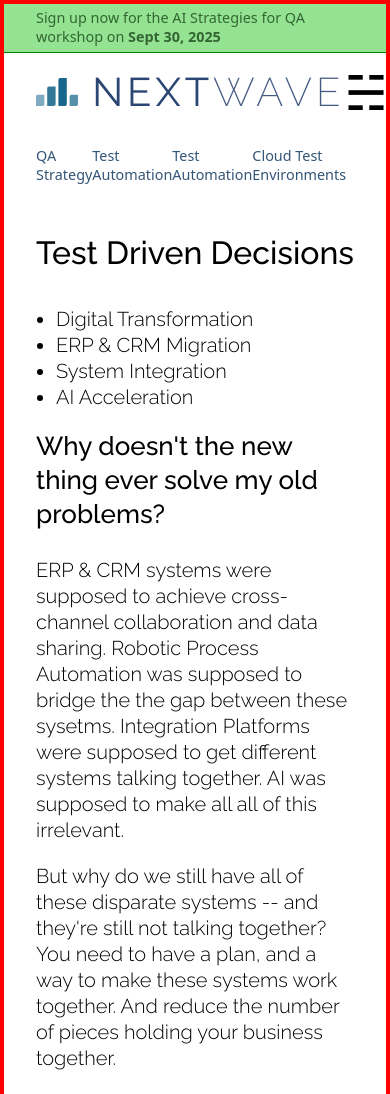
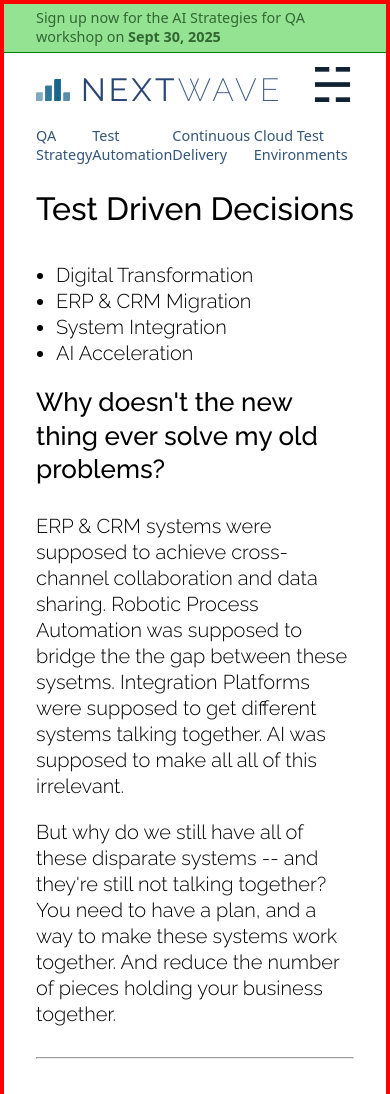
Before and after one commit to fijiaaron/nextwave, a plain HTML site: page public/index.html in a window 390 px wide. Shown: the top 1094 px of the page. Drawn offline with Linux system fonts and the light colour scheme.

Commit message:
work on mobile layout and menu alignment

```diff
--- a/public/css/header.css
+++ b/public/css/header.css
@@ -3,7 +3,7 @@
 header {
 	margin: 0;
 	padding: 0;
-	margin-bottom: 2rem;
+	margin-bottom: 2cqmin;
 }
 
 header > * {
@@ -53,9 +53,6 @@ header #top-notice a:hover {
 
 header #main-header {
 
-	padding-top: 0.5rem;
-	padding-bottom: 1.5rem;
-
 	display: flex;
 	flex-direction: row;
 	align-items: center;
@@ -68,12 +65,9 @@ header #main-header #header-logo-container {
 }
 
 header #main-header #header-menu-container {
-	margin: 0;
-	padding: 0;
-
+	/* grow to take all remaining space */
 	flex: 1;
 	text-align: right;
-	/* grow to take all remaining space */
 }
 
 header #secondary-header {
--- a/public/css/layout.css
+++ b/public/css/layout.css
@@ -2,8 +2,12 @@
 
 @media screen and (max-width: 799px) {
 	body { border: 4px solid red; }
-	#menu-small { display: inline-block; }
+	#menu-small { display: flex; }
 	#menu-large { display: none; }
+
+	header {
+		font-size:16px;
+	}
 }
 
 @media screen and (min-width: 800px) {
--- a/public/css/menu.css
+++ b/public/css/menu.css
@@ -3,18 +3,33 @@
 #menu-small {
 	font-size: 0.9rem;
 	font-weight: 400;
+
+	/* @HACK: that's a weird way to right align */
+	flex-direction: column;
+	vertical-align: top;
 }
 
-#menu-small #toggle {
+#menu-small #menu-button {
+	font-size: 3rem;
+}
+
+/* the hamburger menu button */
+#menu-small .trigram {
 	font-size: 3rem;
 	font-weight: 400;
 
-	color: black;
+	/* @HACK balance space at the top which makes it not centered */
+	display: inline-block;
+	padding-bottom: 0.25em;
+}
+
+#menu-small a {
+	color: #123;
 	text-decoration: none;
 }
 
 #menu-small a:hover {
-	color: #357;
+	color: #369;
 	text-decoration: none;
 }
 
--- a/public/index.html
+++ b/public/index.html
@@ -37,7 +37,7 @@
 				<div id="header-logo-container">
 					<h1>
 						<div class="nextwave-logo">
-							<img src="/nextwave.svg" style="height: 0.7em;"/>
+							<img src="/nextwave.svg" alt="NEXTWAVE logo" title="NEXTWAVE" style="height: 0.7em;"/>
 							<span class="next"><i>N</i>EXT<b></span><span class="wave"><i>W</i>AVE</b></span>
 						</div>
 					</h1>
@@ -47,7 +47,8 @@
 				<!-- start #header-menu-container -->
 				<div id="header-menu-container">
 					<nav id="menu-small">
-						<a id="toggle" name="menu-button" href="#menu" onclick="toggleMenu();">☵</a>
+						<a id="menu-button" name="menu-button" href="#menu" onclick="toggleMenu();">
+							<span class="trigram">☵</span></a>
 					</nav>
 					<nav id="menu-large">
 						<a name="About" href="/about-next-wave"> About </a>
@@ -64,7 +65,7 @@
 			<div id="secondary-header">
 				<a name="QA Strategy" href="/qa-strategy"> QA Strategy </a>
 				<a name="Test Automation" href="/test-automation"> Test Automation </a>
-				<a name="Continuous Delivery" href="/continuous-delivery"> Test Automation </a>
+				<a name="Continuous Delivery" href="/continuous-delivery"> Continuous Delivery </a>
 				<a name="Cloud Test Environments" href="/cloud-test-environments"> Cloud Test Environments </a>
 			</div>
 			<!-- end #secondary-header -->
```
